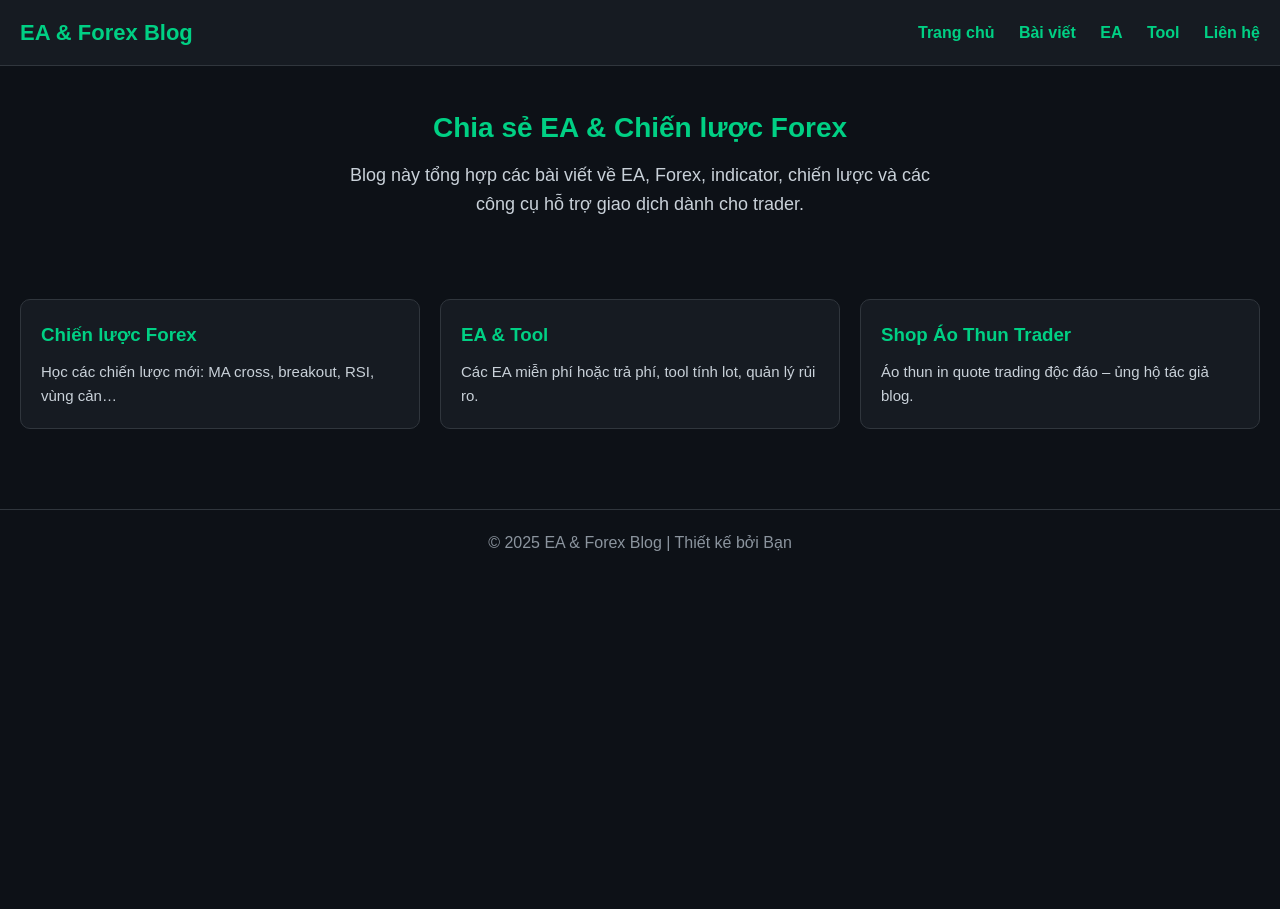
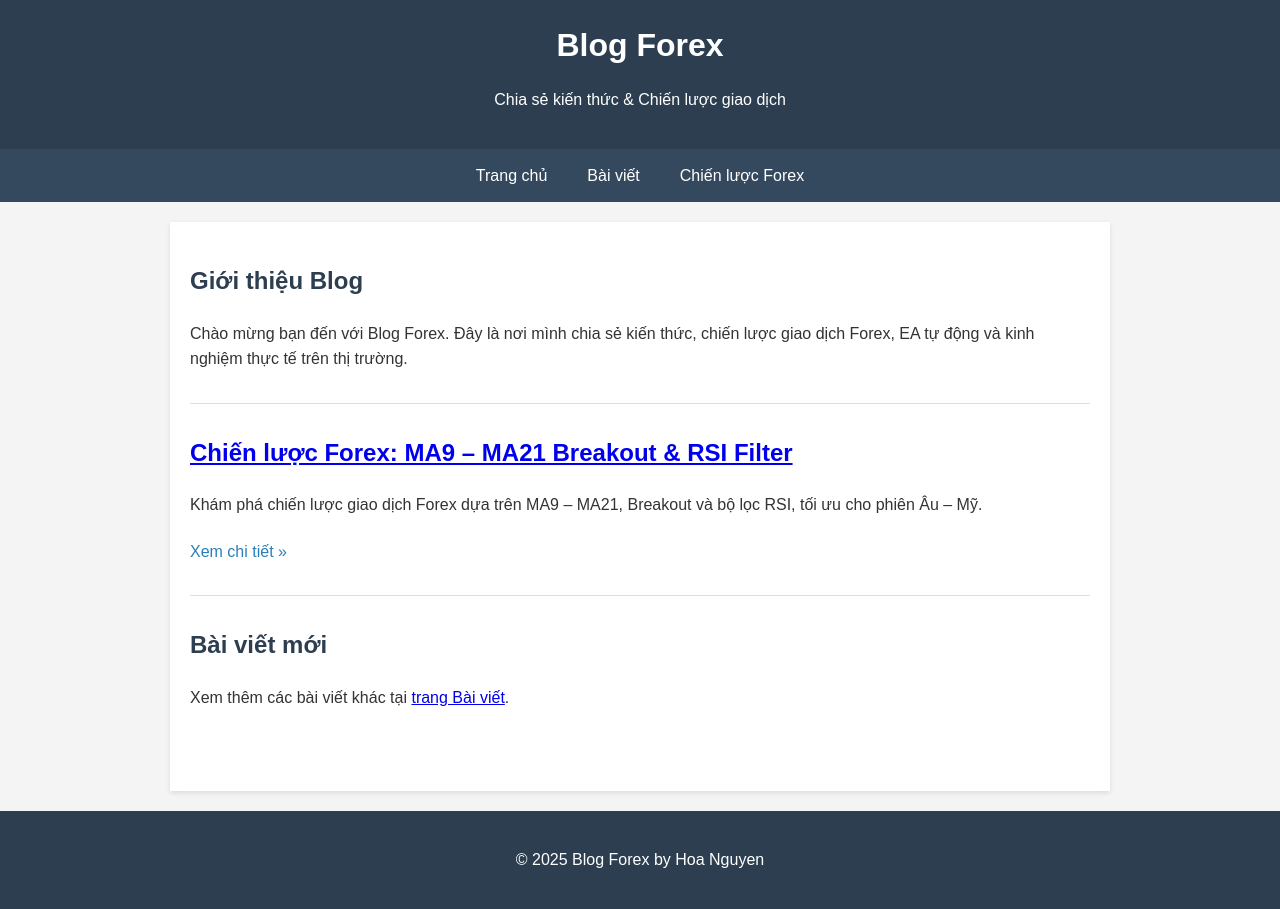
Before and after one commit to nghuyenhoa/13, a plain HTML site: page index.html in a window 1280 px wide. Before the commit the page ends 800 px from the top, so only its background shows below. Drawn offline with Linux system fonts and the light colour scheme.

Commit message:
Update index.html

```diff
--- a/index.html
+++ b/index.html
@@ -1,131 +1,112 @@
 <!DOCTYPE html>
 <html lang="vi">
 <head>
-  <meta charset="UTF-8" />
-  <meta name="viewport" content="width=device-width, initial-scale=1.0" />
-  <meta name="description" content="EA & Forex Blog - Chia sẻ chiến lược, indicator, EA và công cụ nhỏ dành cho trader" />
-  <title>EA & Forex Blog</title>
+  <meta charset="UTF-8">
+  <meta name="viewport" content="width=device-width, initial-scale=1.0">
+  <meta name="description" content="Blog Forex - Chia sẻ kiến thức & Chiến lược giao dịch Forex">
+  <title>Blog Forex | Trang chủ</title>
   <style>
-    /* ===== Reset & Fonts ===== */
-    * {
+    body {
+      font-family: Arial, sans-serif;
       margin: 0;
       padding: 0;
-      box-sizing: border-box;
-      font-family: Arial, sans-serif;
-    }
-    body {
-      background-color: #0d1117;
-      color: #e6edf3;
+      background: #f4f4f4;
+      color: #333;
       line-height: 1.6;
     }
-    a {
-      color: #00d084;
-      text-decoration: none;
-    }
-    a:hover {
-      text-decoration: underline;
-    }
-    /* ===== Header ===== */
     header {
-      background: #161b22;
-      padding: 15px 20px;
-      display: flex;
-      justify-content: space-between;
-      align-items: center;
-      border-bottom: 1px solid #30363d;
+      background: #2c3e50;
+      color: #fff;
+      padding: 20px 0;
+      text-align: center;
     }
     header h1 {
-      color: #00d084;
-      font-size: 22px;
+      margin: 0;
+      font-size: 2em;
+    }
+    nav {
+      background: #34495e;
+      display: flex;
+      justify-content: center;
     }
     nav a {
-      margin-left: 20px;
-      font-weight: bold;
+      color: #fff;
+      text-decoration: none;
+      padding: 14px 20px;
+      display: inline-block;
     }
-    /* ===== Hero Section ===== */
-    .hero {
-      padding: 40px 20px;
-      text-align: center;
+    nav a:hover {
+      background: #2c3e50;
     }
-    .hero h2 {
-      font-size: 28px;
-      color: #00d084;
-      margin-bottom: 10px;
+    main {
+      max-width: 900px;
+      margin: 20px auto;
+      background: #fff;
+      padding: 20px;
+      box-shadow: 0 2px 5px rgba(0,0,0,0.1);
     }
-    .hero p {
-      font-size: 18px;
-      max-width: 600px;
-      margin: 0 auto;
-      color: #c9d1d9;
+    h2, h3 {
+      color: #2c3e50;
     }
-    /* ===== Features Section ===== */
-    .features {
-      display: grid;
-      grid-template-columns: repeat(auto-fit, minmax(250px, 1fr));
-      gap: 20px;
-      padding: 40px 20px;
+    section {
+      margin-bottom: 30px;
+      border-bottom: 1px solid #ddd;
+      padding-bottom: 15px;
     }
-    .card {
-      background: #161b22;
-      padding: 20px;
-      border-radius: 10px;
-      border: 1px solid #30363d;
-    }
-    .card h3 {
-      color: #00d084;
-      margin-bottom: 10px;
-    }
-    .card p {
-      color: #c9d1d9;
-      font-size: 15px;
+    section:last-child {
+      border-bottom: none;
     }
     footer {
       text-align: center;
       padding: 20px;
-      color: #8b949e;
-      border-top: 1px solid #30363d;
-      margin-top: 40px;
+      background: #2c3e50;
+      color: #fff;
+      margin-top: 20px;
+    }
+    a.more-link {
+      display: inline-block;
+      margin-top: 5px;
+      color: #2980b9;
+      text-decoration: none;
+    }
+    a.more-link:hover {
+      text-decoration: underline;
     }
   </style>
 </head>
 <body>
 
-  <!-- ===== Header ===== -->
   <header>
-    <h1>EA & Forex Blog</h1>
-    <nav>
-      <a href="index.html">Trang chủ</a>
-      <a href="posts.html">Bài viết</a>
-      <a href="#">EA</a>
-      <a href="#">Tool</a>
-      <a href="#">Liên hệ</a>
-    </nav>
+    <h1>Blog Forex</h1>
+    <p>Chia sẻ kiến thức & Chiến lược giao dịch</p>
   </header>
 
-  <!-- ===== Hero Section ===== -->
-  <section class="hero">
-    <h2>Chia sẻ EA & Chiến lược Forex</h2>
-    <p>Blog này tổng hợp các bài viết về EA, Forex, indicator, chiến lược và các công cụ hỗ trợ giao dịch dành cho trader.</p>
-  </section>
+  <nav>
+    <a href="index.html">Trang chủ</a>
+    <a href="posts.html">Bài viết</a>
+    <a href="chien-luoc-forex.html">Chiến lược Forex</a>
+  </nav>
 
-  <!-- ===== Features Section ===== -->
-  <section class="features">
-    <div class="card">
-      <h3>Chiến lược Forex</h3>
-      <p>Học các chiến lược mới: MA cross, breakout, RSI, vùng cản…</p>
-    </div>
-    <div class="card">
-      <h3>EA & Tool</h3>
-      <p>Các EA miễn phí hoặc trả phí, tool tính lot, quản lý rủi ro.</p>
-    </div>
-    <div class="card">
-      <h3>Shop Áo Thun Trader</h3>
-      <p>Áo thun in quote trading độc đáo – ủng hộ tác giả blog.</p>
-    </div>
-  </section>
+  <main>
+    <section>
+      <h2>Giới thiệu Blog</h2>
+      <p>Chào mừng bạn đến với Blog Forex. Đây là nơi mình chia sẻ kiến thức, chiến lược giao dịch Forex, EA tự động và kinh nghiệm thực tế trên thị trường.</p>
+    </section>
+
+    <section>
+      <h2><a href="chien-luoc-forex.html">Chiến lược Forex: MA9 – MA21 Breakout & RSI Filter</a></h2>
+      <p>Khám phá chiến lược giao dịch Forex dựa trên MA9 – MA21, Breakout và bộ lọc RSI, tối ưu cho phiên Âu – Mỹ.</p>
+      <p><a href="chien-luoc-forex.html" class="more-link">Xem chi tiết &raquo;</a></p>
+    </section>
+
+    <section>
+      <h2>Bài viết mới</h2>
+      <p>Xem thêm các bài viết khác tại <a href="posts.html">trang Bài viết</a>.</p>
+    </section>
+  </main>
 
   <footer>
-    &copy; 2025 EA & Forex Blog | Thiết kế bởi Bạn
+    <p>&copy; 2025 Blog Forex by Hoa Nguyen</p>
   </footer>
 
 </body>
```
